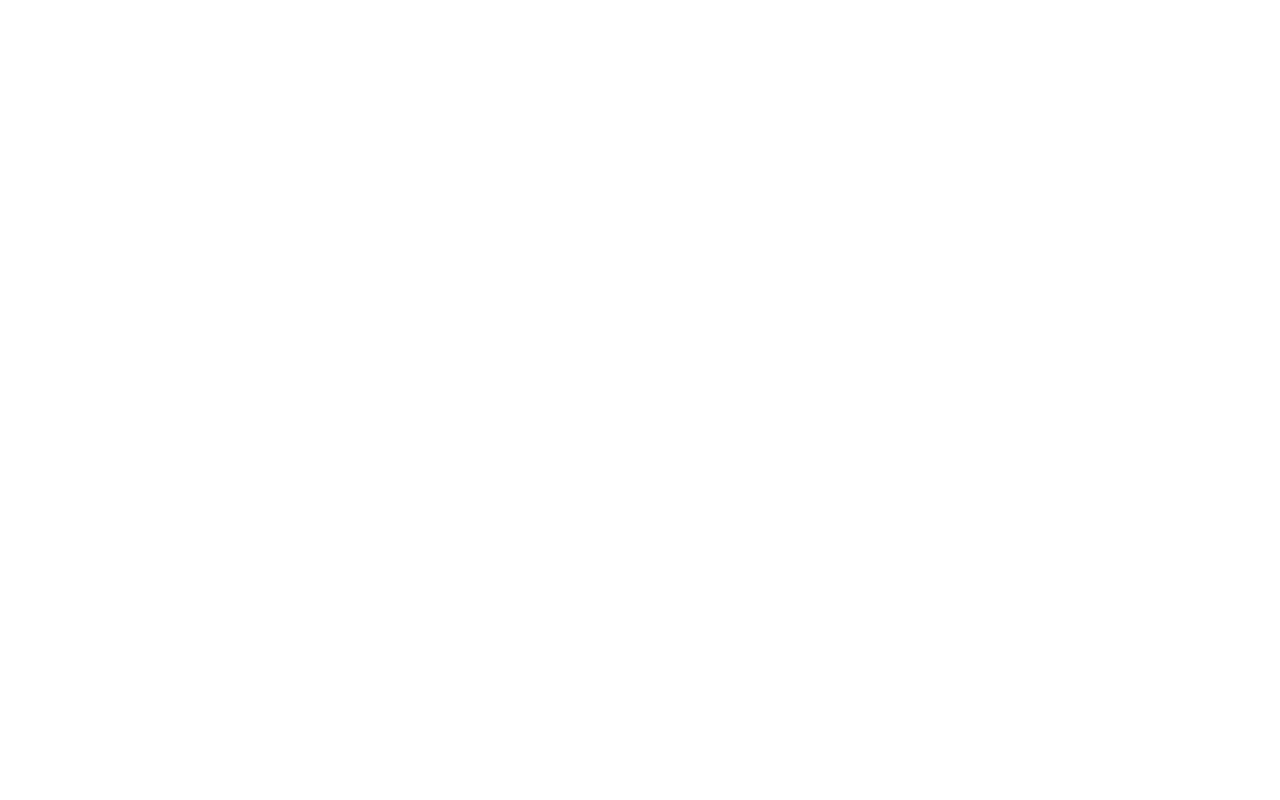
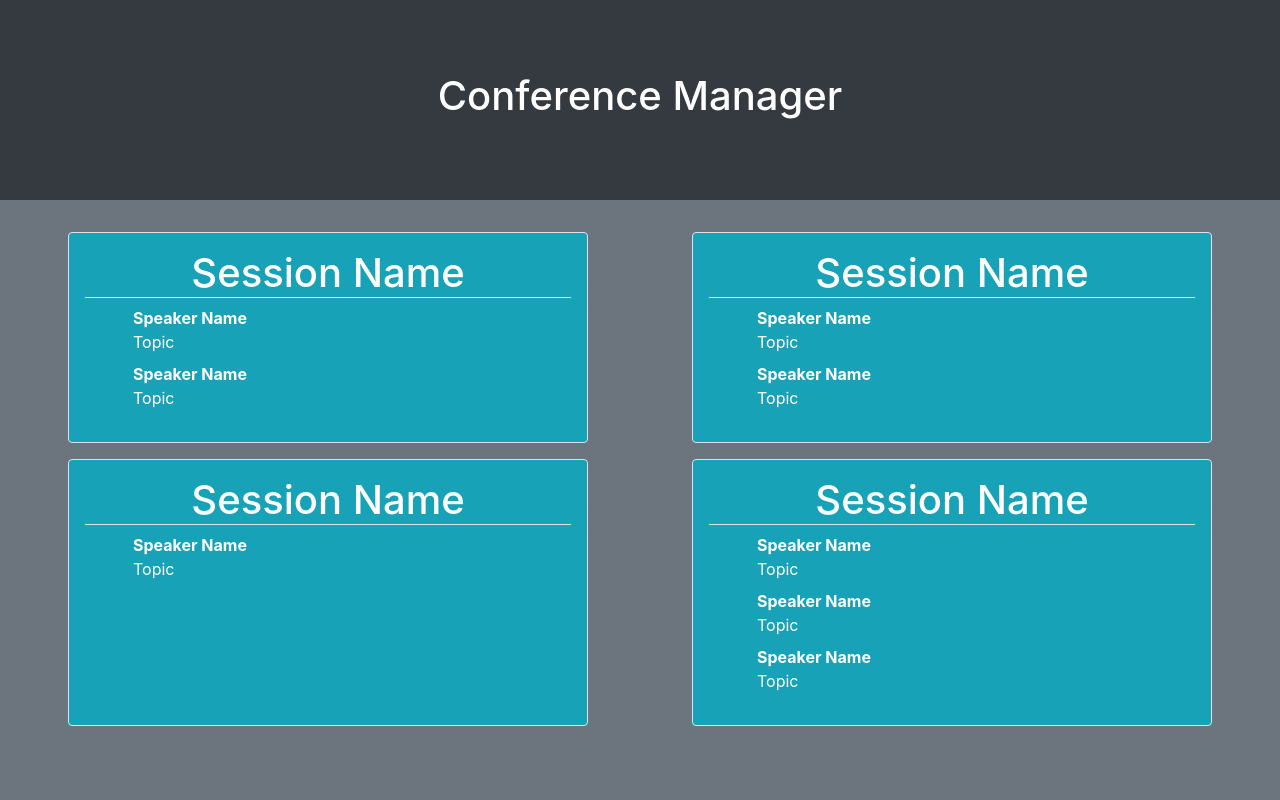
Before and after one commit to BoiseCodeWorks/conference-manager, a plain HTML site: page index.html in a window 1280 px wide. Drawn offline with nearby package versions, Linux system fonts and the light colour scheme.

Commit message:
student handoff

```diff
--- a/assets/style.css
+++ b/assets/style.css
@@ -0,0 +1,3 @@
+body {
+    height: 100vh;
+}
--- a/index.html
+++ b/index.html
@@ -5,14 +5,60 @@
     <meta charset="UTF-8">
     <meta name="viewport" content="width=device-width, initial-scale=1.0">
     <meta http-equiv="X-UA-Compatible" content="ie=edge">
+    <link rel='stylesheet' href='https://maxcdn.bootstrapcdn.com/bootstrap/4.3.1/css/bootstrap.min.css'>
     <link rel="stylesheet" href="assets/style.css">
     <title>Conference Manager</title>
 </head>
 
-<body>
-
-
-
+<body class="text-white">
+    <header class="container-fluid bg-dark h-25 text-center">
+        <div class="row h-100 align-items-center">
+            <h1 class="col-12">
+                Conference Manager
+            </h1>
+        </div>
+    </header>
+    <main class="container-fluid h-75 bg-secondary">
+        <div id="sessions" class="row p-3 justify-content-around">
+            <!-- example sessions lets get these dynamically drawing on the screen -->
+            <div class="col-5 mt-3 p-3 border rounded bg-info">
+                <h1 class="text-center border-bottom">Session Name</h1>
+                <dl class="ml-5">
+                    <dt>Speaker Name</dt>
+                    <dd>Topic</dd>
+                    <dt>Speaker Name</dt>
+                    <dd>Topic</dd>
+                </dl>
+            </div>
+            <div class="col-5 mt-3 p-3 border rounded bg-info">
+                <h1 class="text-center border-bottom">Session Name</h1>
+                <dl class="ml-5">
+                    <dt>Speaker Name</dt>
+                    <dd>Topic</dd>
+                    <dt>Speaker Name</dt>
+                    <dd>Topic</dd>
+                </dl>
+            </div>
+            <div class="col-5 mt-3 p-3 border rounded bg-info">
+                <h1 class="text-center border-bottom">Session Name</h1>
+                <dl class="ml-5">
+                    <dt>Speaker Name</dt>
+                    <dd>Topic</dd>
+                </dl>
+            </div>
+            <div class="col-5 mt-3 p-3 border rounded bg-info">
+                <h1 class="text-center border-bottom">Session Name</h1>
+                <dl class="ml-5">
+                    <dt>Speaker Name</dt>
+                    <dd>Topic</dd>
+                    <dt>Speaker Name</dt>
+                    <dd>Topic</dd>
+                    <dt>Speaker Name</dt>
+                    <dd>Topic</dd>
+                </dl>
+            </div>
+        </div>
+    </main>
 
     <script src="app/main.js" type="module"></script>
 </body>
```
